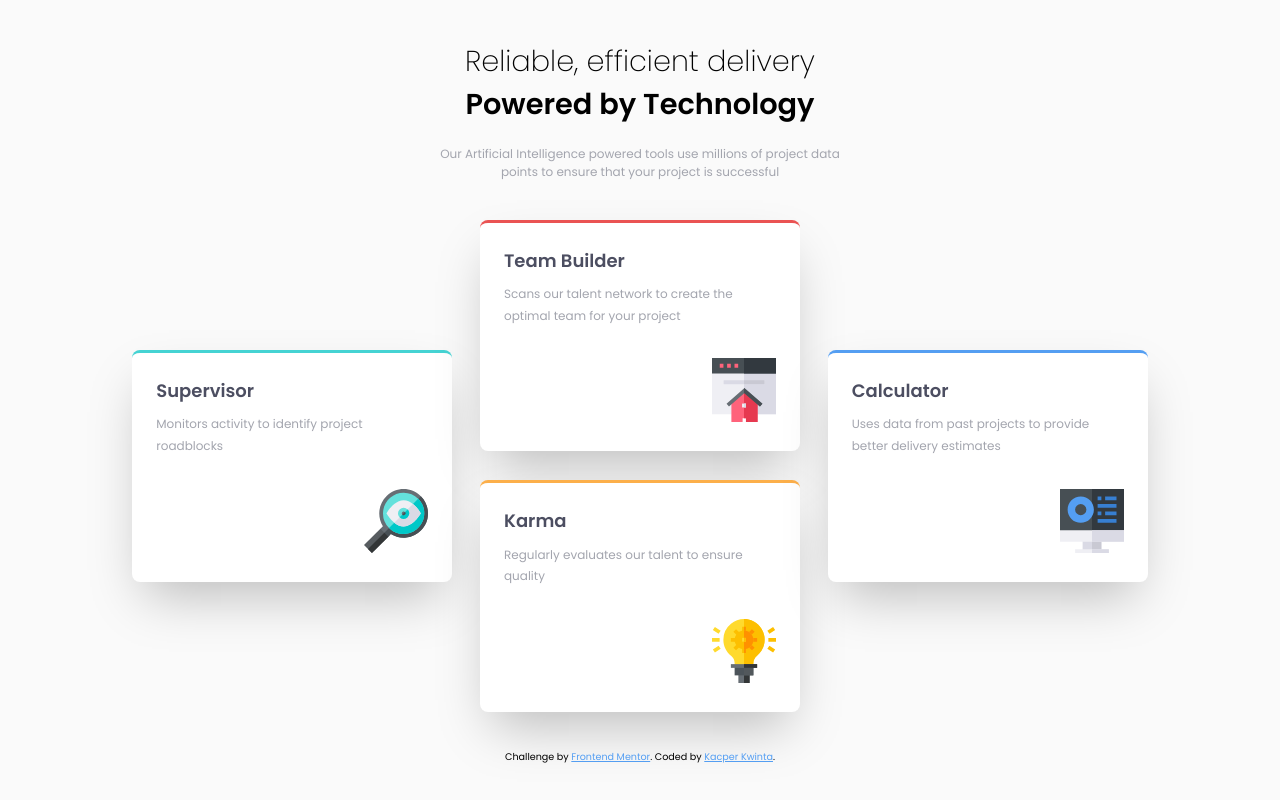
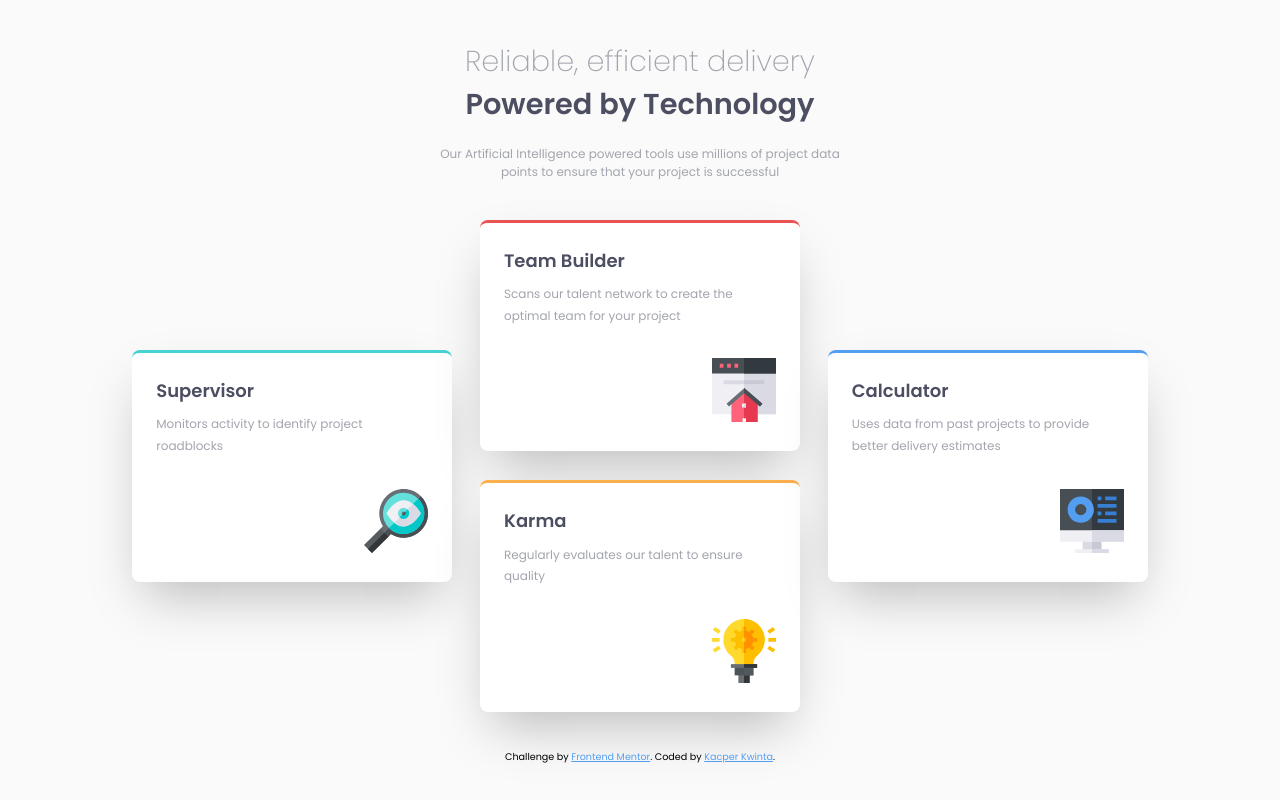
Before and after one commit to kacperkwinta/Four-card-feature-section, a plain HTML site: page index.html in a window 1280 px wide. Drawn offline with Linux system fonts and the light colour scheme.

Commit message:
main heading changed

```diff
--- a/style.css
+++ b/style.css
@@ -51,12 +51,14 @@ header {
 }
 
 .text-thin {
+  color: var(--neutral-two);
   font-weight: 200;
   font-size: 3.6rem;
 }
 
 .text-bold {
   font-size: 3.6rem;
+  color: var(--neutral-one);
 }
 
 .header-paragraph {
```
